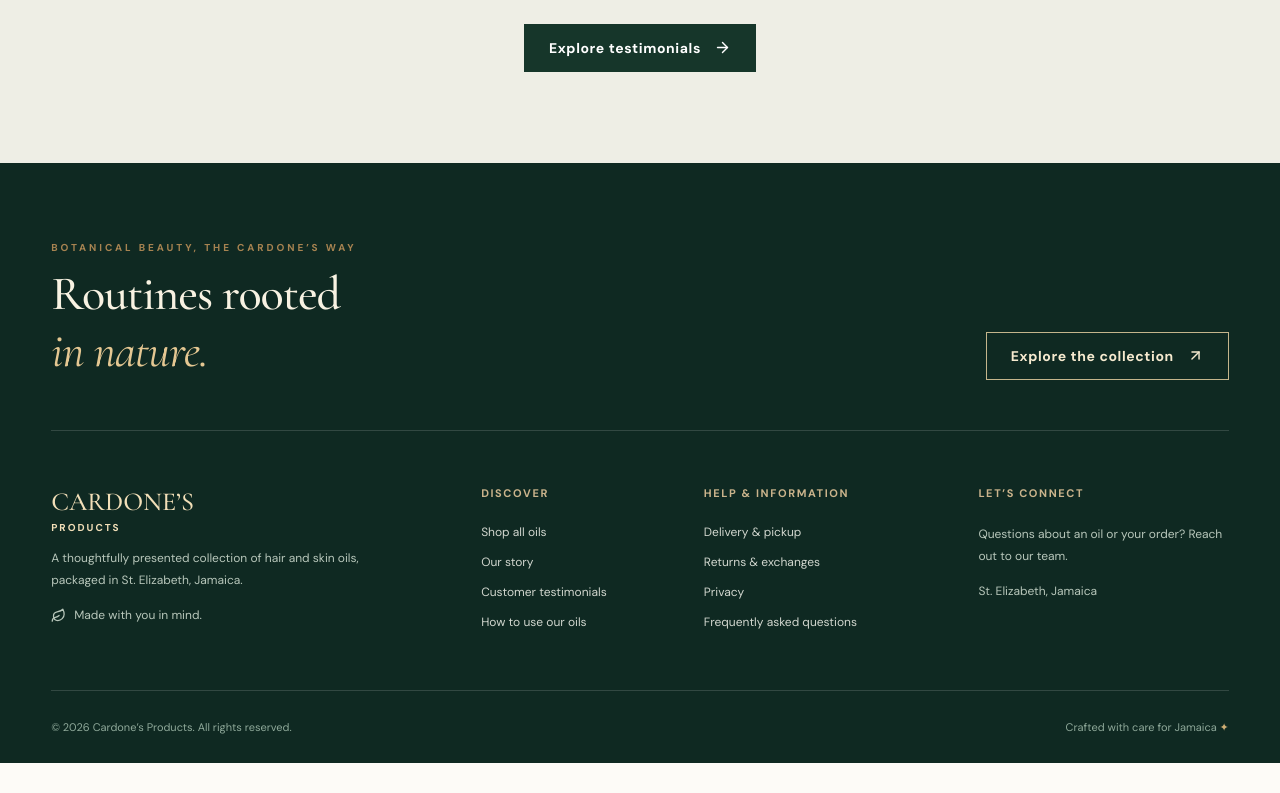
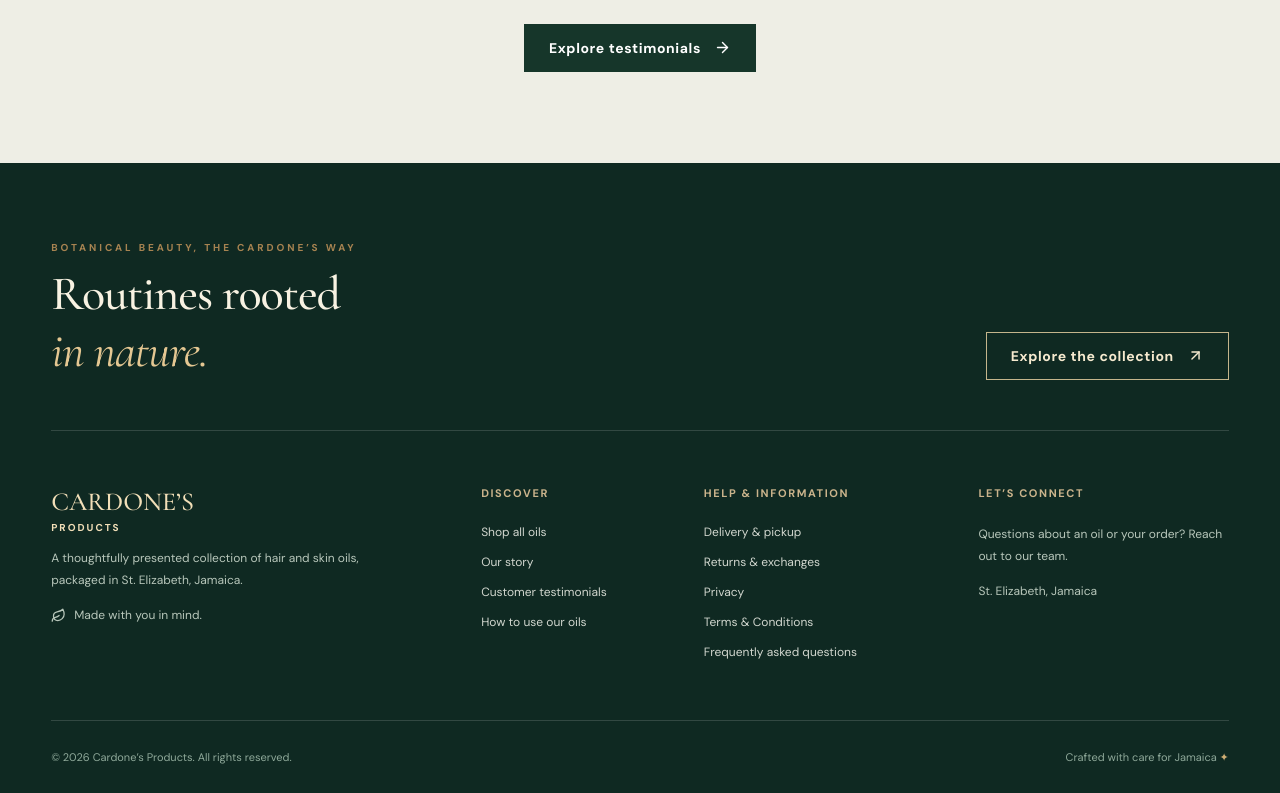
Before and after one commit to georgeorlandovirgo-gif/CARDONES-, a Next.js app: page / in a window 1280 px wide. Shown: the part 6456-7249 px from the top of the page. Before the commit the page ends 7219 px from the top, so only its background shows below. Built offline with nearby package versions, Linux system fonts and the light colour scheme; no server answers; a web font is replaced by a local one.

Commit message:
Link Cardone's Terms and Conditions from the footer

```diff
--- a/src/components/Footer.tsx
+++ b/src/components/Footer.tsx
@@ -9,7 +9,7 @@ export function Footer() {
     <div className="footer-divider"/>
     <div className="footer-columns"><div className="footer-brand"><Link href="/" className="footer-wordmark">CARDONE’S <span>PRODUCTS</span></Link><p>A thoughtfully presented collection of hair and skin oils, packaged in St. Elizabeth, Jamaica.</p><p className="footer-location"><Leaf size={15}/> Made with you in mind.</p></div>
       <div><h4>Discover</h4><Link href="/shop">Shop all oils</Link><Link href="/about">Our story</Link><Link href="/testimonials">Customer testimonials</Link><Link href="/faq">How to use our oils</Link></div>
-      <div><h4>Help & information</h4><Link href="/policies#delivery">Delivery & pickup</Link><Link href="/policies#returns">Returns & exchanges</Link><Link href="/policies#privacy">Privacy</Link><Link href="/faq">Frequently asked questions</Link></div>
+      <div><h4>Help & information</h4><Link href="/policies#delivery">Delivery & pickup</Link><Link href="/policies#returns">Returns & exchanges</Link><Link href="/policies#privacy">Privacy</Link><Link href="/terms-and-conditions">Terms &amp; Conditions</Link><Link href="/faq">Frequently asked questions</Link></div>
       <div><h4>Let’s connect</h4><p>Questions about an oil or your order? Reach out to our team.</p>
         {settings.email&&<a href={`mailto:${settings.email}`}>{settings.email}</a>}
         {settings.phone&&<a href={`tel:+${settings.phone.replace(/\D/g,'')}`}>{settings.phone}</a>}
```
